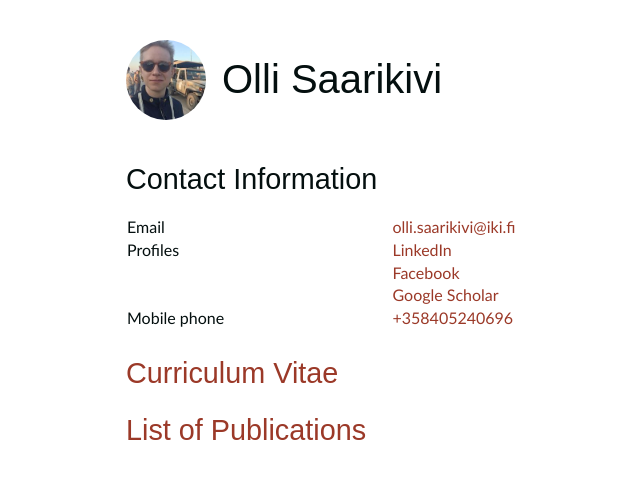
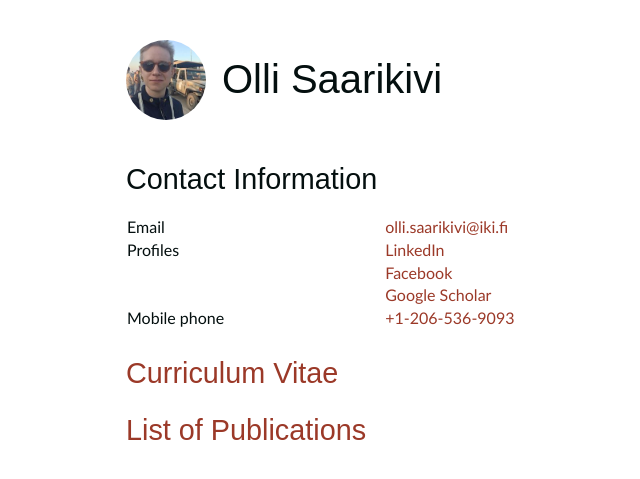
Before and after one commit to OlliSaarikivi/homepage, a Jekyll site: the page built from index.md, in a window 1280 px wide. Shown: the top 479 px of the page, without its empty margins (214-854 px from the left). Built offline with Jekyll 4.4.1, drawn with Linux system fonts in a browser that asks for light colours.

Commit message:
Update index.md

```diff
--- a/index.md
+++ b/index.md
@@ -11,7 +11,7 @@ order: 1
 |Profiles|[LinkedIn](https://www.linkedin.com/in/ollisaarikivi)|
 ||[Facebook](https://www.facebook.com/olli.saarikivi)|
 ||[Google Scholar](https://scholar.google.fi/citations?user=1DHsgZgAAAAJ&amp;hl=en)|
-|Mobile phone|[+358405240696](tel:+358405240696)|
+|Mobile phone|[+1-206-536-9093](tel:+12065369093)|
 
 ## [Curriculum Vitae](cv.md)
 
```
